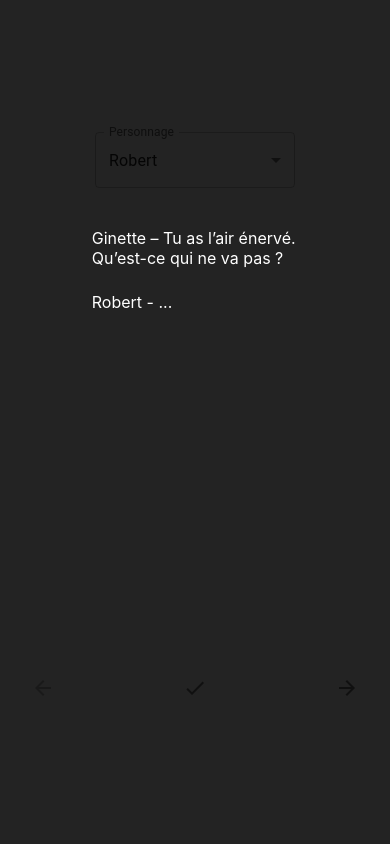
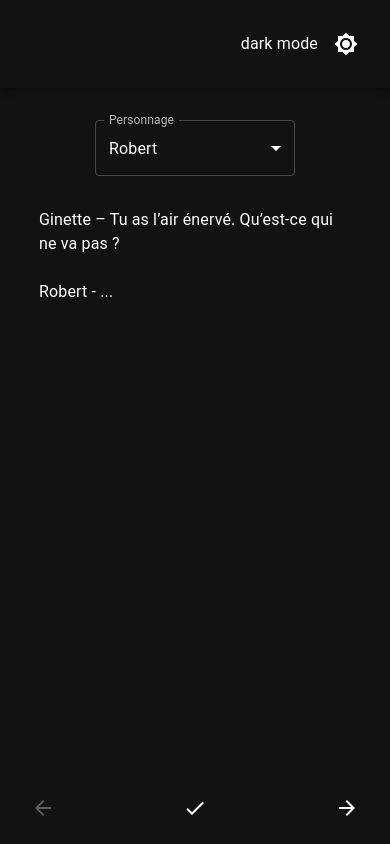
Before and after one commit to Retroscilo/learn-fake-news, a React (Create React App) app: page / in a window 390 px wide. Built offline with nearby package versions, Linux system fonts and the light colour scheme.

Commit message:
alpha responsive

```diff
--- a/src/App.css
+++ b/src/App.css
@@ -1,10 +1,3 @@
-body {
-  background: rgb(35, 35, 35);
+* {
+  box-sizing: border-box;
 }
-
-.App {
-  display: flex;
-  justify-content: center;
-  margin: 100px auto;
-  max-width: 1280px;
-}
--- a/src/App.jsx
+++ b/src/App.jsx
@@ -1,13 +1,46 @@
-import { Experimental_CssVarsProvider as CssVarsProvider } from "@mui/material/styles";
+import { ThemeProvider, createTheme } from "@mui/material/styles";
+import { CssBaseline, Stack, BottomNavigation } from "@mui/material";
 import "./App.css";
-import Displayer from "./Display";
+import React from "react";
+import AppBarWrapper from "./AppBar";
+import Display from "./Display";
+
+export const ColorModeContext = React.createContext({ toggleColorMode: () => {} });
 
 export default function App() {
+	const [mode, setMode] = React.useState("dark");
+	const colorMode = React.useMemo(
+		() => ({
+			toggleColorMode: () => {
+				setMode(prevMode => (prevMode === "light" ? "dark" : "light"));
+			},
+		}),
+		[]
+	);
+
+	const theme = React.useMemo(
+		() =>
+			createTheme({
+				palette: {
+					mode,
+				},
+			}),
+		[mode]
+	);
+
 	return (
-		<div className="App">
-			<CssVarsProvider value={{ mode: "Dark" }}>
-				<Displayer />
-			</CssVarsProvider>
-		</div>
+		<ColorModeContext.Provider value={colorMode}>
+			<ThemeProvider theme={theme}>
+				<CssBaseline />
+				<Display.Context>
+					<Stack sx={{ height: "100vh", maxHeight: "100vh", position: "relative", alignItems: "center" }} gap={4}>
+						<AppBarWrapper />
+						<Display.CharSelector />
+						<Display.Lines sx={{ flexGrow: 2 }} />
+						<Display.Actions sx={{ mb: 2 }} />
+					</Stack>
+				</Display.Context>
+			</ThemeProvider>
+		</ColorModeContext.Provider>
 	);
 }
--- /dev/null
+++ b/src/AppBar.jsx
@@ -0,0 +1,12 @@
+import { AppBar, Toolbar, Box } from "@mui/material";
+import ColorSwitch from "./ColorSwitch";
+
+const AppBarWrapper = () => {
+	return (
+		<AppBar sx={{ justifyContent: "flex-end" }} position="relative">
+			<ColorSwitch />
+		</AppBar>
+	);
+};
+
+export default AppBarWrapper;
--- /dev/null
+++ b/src/ColorSwitch.jsx
@@ -0,0 +1,29 @@
+import React from "react";
+import { useTheme } from "@mui/material/styles";
+import Brightness4Icon from "@mui/icons-material/Brightness4";
+import Brightness7Icon from "@mui/icons-material/Brightness7";
+import { ColorModeContext } from "./App";
+import { IconButton, Box } from "@mui/material";
+
+export default function ColorSwitch() {
+	const theme = useTheme();
+	const colorMode = React.useContext(ColorModeContext);
+	return (
+		<Box
+			sx={{
+				display: "flex",
+				width: "100%",
+				alignItems: "center",
+				justifyContent: "flex-end",
+				bgcolor: "background.default",
+				color: "text.primary",
+				p: 3,
+			}}
+		>
+			{theme.palette.mode} mode
+			<IconButton sx={{ ml: 1 }} onClick={colorMode.toggleColorMode} color="inherit">
+				{theme.palette.mode === "dark" ? <Brightness7Icon /> : <Brightness4Icon />}
+			</IconButton>
+		</Box>
+	);
+}
--- a/src/Display/Actions.jsx
+++ b/src/Display/Actions.jsx
@@ -5,16 +5,16 @@ import { Box, dividerClasses, IconButton } from "@mui/material";
 import { useDisplayContext } from "./Manager";
 import { useMemo } from "react";
 
-const Actions = () => {
-	const { dispatchIndex, setDisplayLine, index, lines } = useDisplayContext();
+const Actions = ({ ...props }) => {
+	const { dispatchIndex, setDisplayLine, index, lines, displayLine } = useDisplayContext();
 	const lineNumber = useMemo(() => Object.values(lines).length - 1, [lines]);
 	console.log(lines, lineNumber);
 	return (
-		<Box sx={{ display: "flex", gap: "7em" }}>
+		<Box {...props} sx={{ display: "flex", gap: "7em", ...props.sx }}>
 			<IconButton disabled={index === 0} onClick={() => dispatchIndex({ type: "decrement" })}>
 				<ArrowBackIcon />
 			</IconButton>
-			<IconButton onClick={() => setDisplayLine(true)}>
+			<IconButton disabled={displayLine} onClick={() => setDisplayLine(true)}>
 				<CheckIcon />
 			</IconButton>
 			<IconButton disabled={index === lineNumber} onClick={() => dispatchIndex({ type: "increment" })}>
--- a/src/Display/Lines.jsx
+++ b/src/Display/Lines.jsx
@@ -1,10 +1,10 @@
 import { Box } from "@mui/material";
 import { useDisplayContext } from "./Manager";
 
-const Lines = () => {
+const Lines = ({ ...props }) => {
 	const { lines, index, displayLine, personnage } = useDisplayContext();
 	return (
-		<Box sx={{ width: "60%", minHeight: "400px" }}>
+		<Box {...props} sx={{ width: "80%", ...props.sx }}>
 			<div>{lines[index]?.above}</div>
 			<Box sx={{ mt: 3 }}>{displayLine ? lines[index].line : `${personnage} - ...`}</Box>
 		</Box>
--- a/src/Display/index.jsx
+++ b/src/Display/index.jsx
@@ -4,16 +4,26 @@ import { Stack, Card, CardActions, CardContent } from "@mui/material";
 import Actions from "./Actions";
 import Lines from "./Lines";
 
-const Display = ({}) => {
+const Display = ({ ...props }) => {
 	return (
-		<DisplayContext>
-			<Stack alignItems={"center"} gap={5} component={"div"} sx={{ p: 4, width: "100%", color: "white" }}>
+		<Stack
+			{...props}
+			alignItems={"center"}
+			gap={5}
+			component={"div"}
+			sx={{ width: "100%", p: 4, flexShrink: 0, height: "100%", ...props.sx }}
+		>
+			<DisplayContext>
 				<CharSelector sx={{ width: "80vw", marginTop: "40px" }} />
 				<Lines />
 				<Actions />
-			</Stack>
-		</DisplayContext>
+			</DisplayContext>
+		</Stack>
 	);
 };
 
+Display.Actions = Actions;
+Display.Lines = Lines;
+Display.CharSelector = CharSelector;
+Display.Context = DisplayContext;
 export default Display;
```
Also changed, not shown: 1 other file (tests, documents, lock files or other folders).
